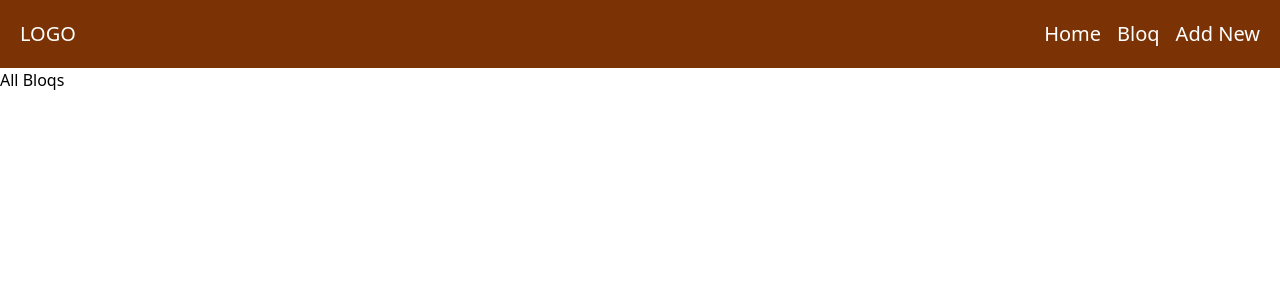
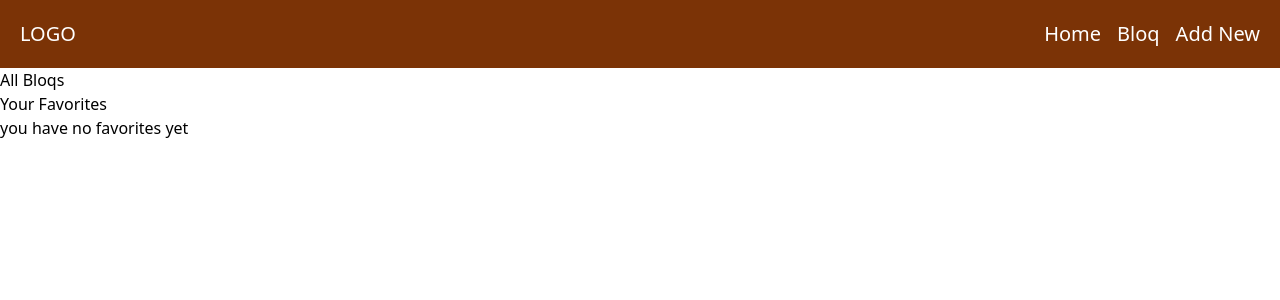
Before and after one commit to mawuse-tech/project-bloq, a React (Vite) app: page / in a window 1280 px wide. Shown: the top 300 px of the page. Built offline with nearby package versions, Linux system fonts and the light colour scheme.

Commit message:
added the like functinality

```diff
--- a/src/Components/BloqPage.jsx
+++ b/src/Components/BloqPage.jsx
@@ -3,7 +3,21 @@ import React, { useState } from 'react'
 import { useOutletContext } from 'react-router'
 
 const BloqPage = () => {
-const {bloqs, setBloqs} = useOutletContext();
+const {bloqs, likes, setLikes} = useOutletContext();
+
+const toggleLikedIcon = (bloqq) =>{
+    const isLiked = likes.find(like => like.id === bloqq.id);
+
+    if(isLiked){
+      setLikes(likes.filter(like => like.id !== bloqq.id ));
+    }else{
+      setLikes([...likes, bloqq])
+    }
+  }
+
+  const isLikedId = (likeId) => {
+    return likes.some(item => item.id === likeId);
+  };
 
   return (
     <div>
@@ -12,8 +26,10 @@ const {bloqs, setBloqs} = useOutletContext();
         {bloqs.map((bloq) => (
           <li key={bloq.id}>
             {bloq.des}
-            <p>del</p>
-            <p>like</p>
+
+            <button onClick={() => toggleLikedIcon(bloq)}>
+              {isLikedId(bloq.id) ? 'unlike' : 'like' }
+            </button>
           </li>
         ))}
       </ul>
--- a/src/Components/HomePage.jsx
+++ b/src/Components/HomePage.jsx
@@ -2,18 +2,7 @@ import { useState } from 'react';
 import { useOutletContext } from 'react-router';
 
 const HomePage = () => {
-  const { bloqs } = useOutletContext();
-  const [likes, setLikes] = useState([]);
-
-  const toggleLikedIcon = (bloqq) =>{
-    const isLiked = likes.find(like => like.id === bloqq.id);
-
-    if(isLiked){
-      setLikes(likes.filter(like => like.id !== bloqq.id ));
-    }else{
-      setLikes([...likes,{bloqq}])
-    }
-  }
+  const { bloqs, likes, setLikes} = useOutletContext();
 
   return (
     <div>
@@ -26,6 +15,22 @@ const HomePage = () => {
           </li>
         ))}
       </ul>
+
+      <div>
+        <h3>Your Favorites</h3>
+   {likes.length === 0 ? (
+    <p>you have no favorites yet</p>
+   ): (
+    likes.map(like => (
+      <ul>
+        <li key={like.id}>
+          <strong>{like.tit}</strong>
+          <p>{like.des}</p>
+        </li>
+      </ul>
+    ))
+   )}
+      </div>
     </div>
   );
 };
--- a/src/Components/RootLayout.jsx
+++ b/src/Components/RootLayout.jsx
@@ -5,11 +5,12 @@ import { Outlet } from 'react-router'
 const RootLayout = () => {
 
 const [bloqs, setBloqs] = useState([]);
+const [likes, setLikes] = useState([]);
 
     return (
         <div>
             <Navbar />
-            <Outlet context={{bloqs, setBloqs}}/>
+            <Outlet context={{bloqs, setBloqs, likes, setLikes}}/>
 
         </div>
     )
```
